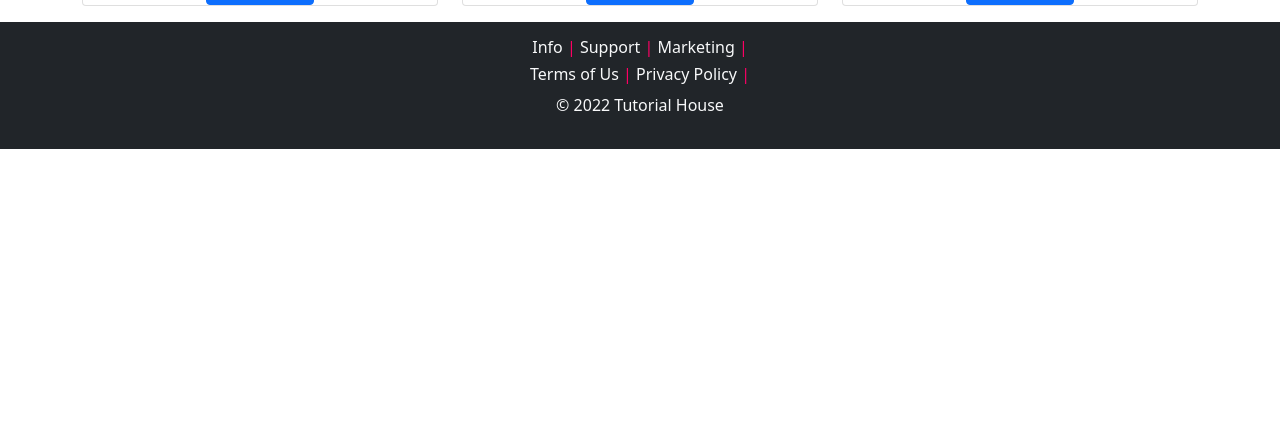
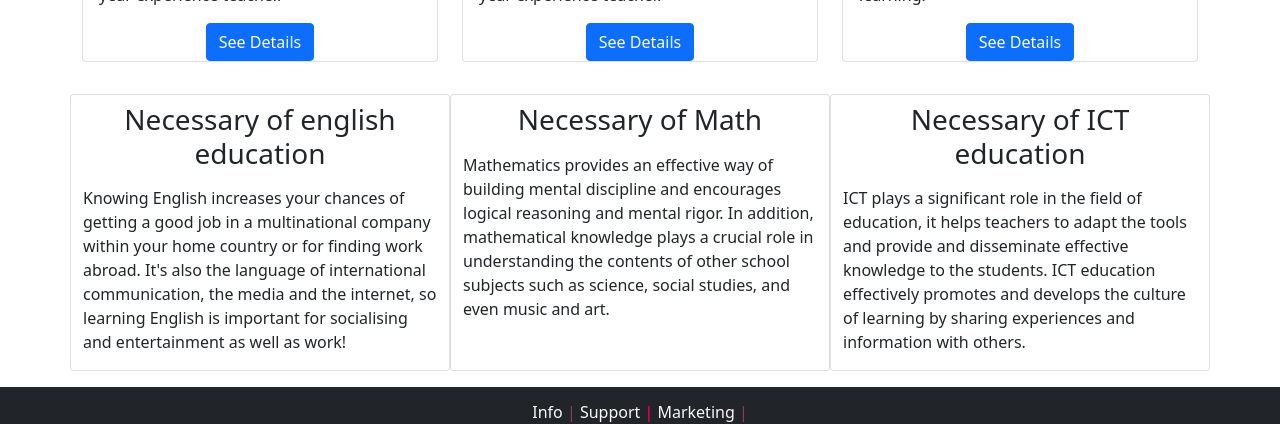
Before and after one commit to MonirujjamanMamun/tutorial-house, a React (Create React App) app: page / in a window 1280 px wide. Shown: the part 919-1343 px from the top of the page. Before the commit the page ends 1084 px from the top, so only its background shows below. Built offline with nearby package versions, Linux system fonts and the light colour scheme; no server answers.

Commit message:
extra section added

```diff
--- a/src/Components/ChakeOut/ChakeOut.js
+++ b/src/Components/ChakeOut/ChakeOut.js
@@ -1,4 +1,5 @@
 import React from 'react';
+
 
 const ChakeOut = () => {
     return (
--- a/src/Components/Footer/Footer.js
+++ b/src/Components/Footer/Footer.js
@@ -1,4 +1,5 @@
 import React from 'react';
+
 
 const Footer = () => {
     return (
--- a/src/Components/Home/Home.js
+++ b/src/Components/Home/Home.js
@@ -23,8 +23,25 @@ const Home = () => {
 
             </Row>
             <div className='container'>
+                <h1 className='text-center mt-2'>Servise</h1>
                 <div className="row row-cols-1 row-cols-md-3 g-4 mt-2">
                     {subjects.map(subject => <Servise key={subject.id} subject={subject}></Servise>)}
+                </div>
+            </div>
+            <div className='container'>
+                <div className="row row-cols-1 row-cols-md-3 g-4 mt-2">
+                    <div className='col card'>
+                        <h3 className='text-center p-2'>Necessary of english education</h3>
+                        <p>Knowing English increases your chances of getting a good job in a multinational company within your home country or for finding work abroad. It's also the language of international communication, the media and the internet, so learning English is important for socialising and entertainment as well as work!</p>
+                    </div>
+                    <div className='col card'>
+                        <h3 className='text-center p-2'>Necessary of Math</h3>
+                        <p>Mathematics provides an effective way of building mental discipline and encourages logical reasoning and mental rigor. In addition, mathematical knowledge plays a crucial role in understanding the contents of other school subjects such as science, social studies, and even music and art.</p>
+                    </div>
+                    <div className='col card'>
+                        <h3 className='text-center p-2'>Necessary of ICT education</h3>
+                        <p>ICT plays a significant role in the field of education, it helps teachers to adapt the tools and provide and disseminate effective knowledge to the students. ICT education effectively promotes and develops the culture of learning by sharing experiences and information with others.</p>
+                    </div>
                 </div>
             </div>
 
```
